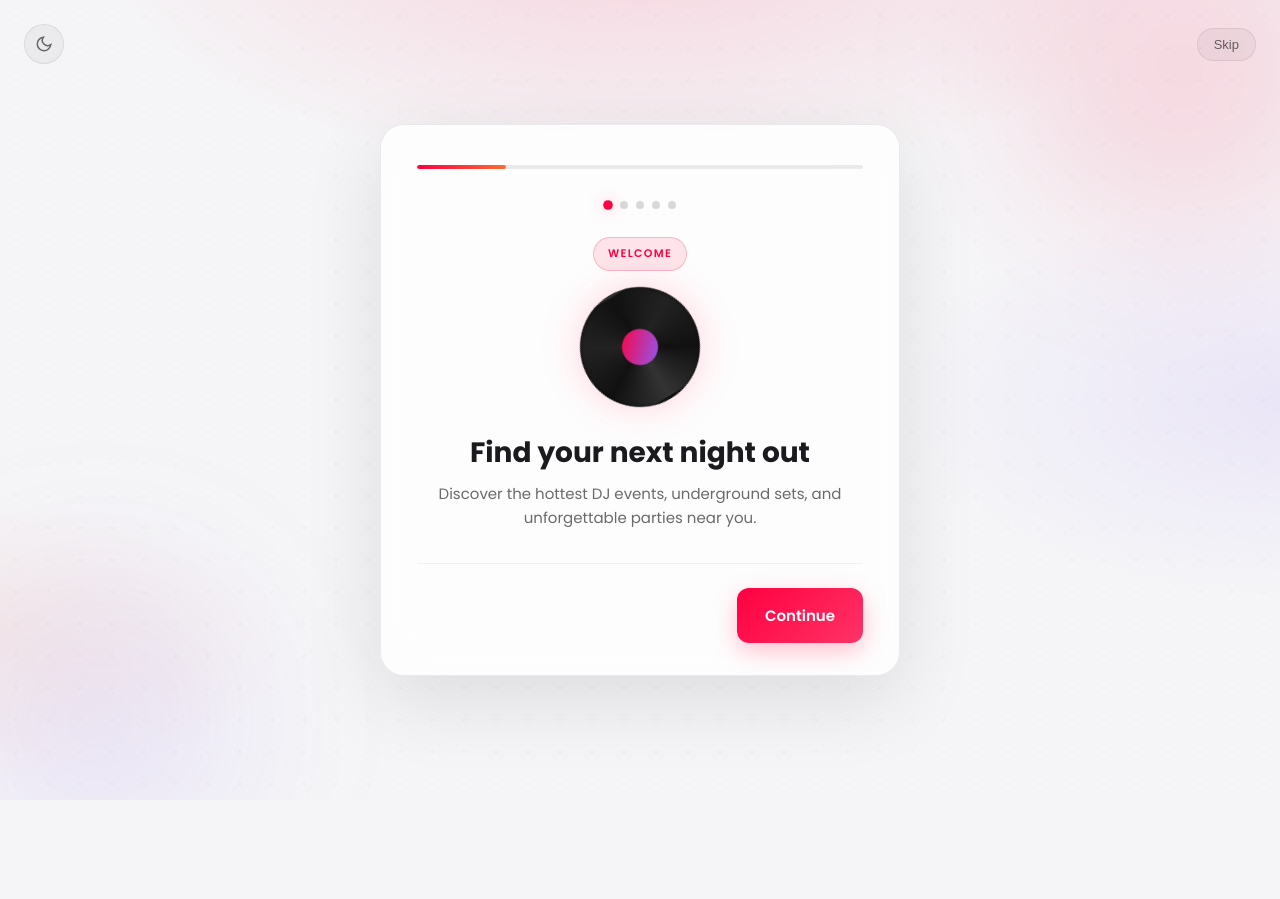
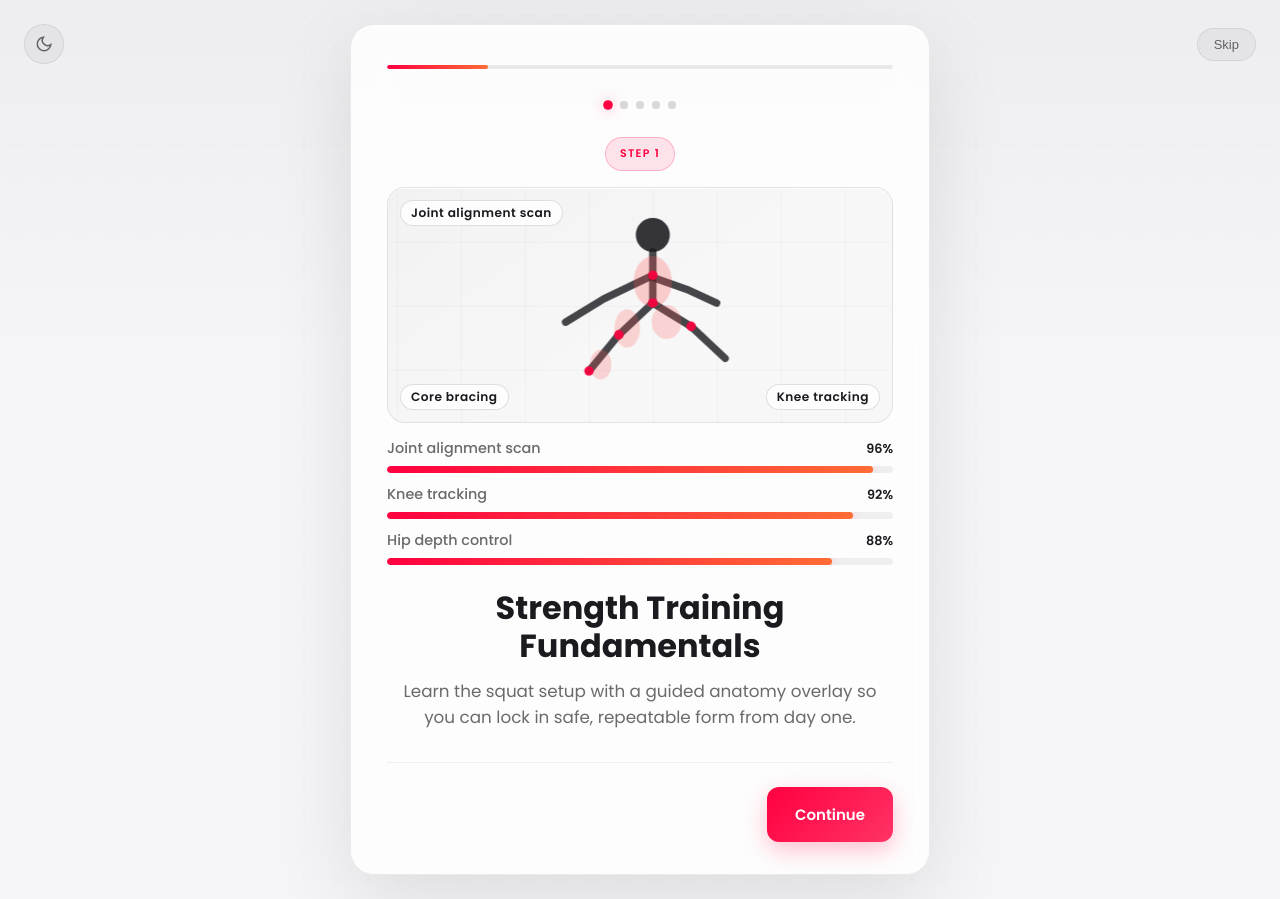
Before and after one commit to AndrewTattersall/next-events, a Next.js app: page /onboarding in a window 1280 px wide. Before the commit the page ends 800 px from the top, so only its background shows below. Built offline with nearby package versions, Linux system fonts and the light colour scheme.

Commit message:
Add animated squat hero for onboarding step one
Co-authored-by: andrewt <AndrewTattersall@users.noreply.github.com>

```diff
--- a/components/onboarding/OnboardingFlow.js
+++ b/components/onboarding/OnboardingFlow.js
@@ -7,11 +7,16 @@ const STEPS = [
   {
     id: "welcome",
     icon: null,
-    badge: "Welcome",
-    title: "Find your next night out",
+    badge: "Step 1",
+    title: "Strength Training Fundamentals",
     subtitle:
-      "Discover the hottest DJ events, underground sets, and unforgettable parties near you.",
-    showVinyl: true,
+      "Learn the squat setup with a guided anatomy overlay so you can lock in safe, repeatable form from day one.",
+    showHero: true,
+    heroTracks: [
+      { label: "Joint alignment scan", value: 96 },
+      { label: "Knee tracking", value: 92 },
+      { label: "Hip depth control", value: 88 },
+    ],
   },
   {
     id: "discover",
@@ -133,9 +138,6 @@ export default function OnboardingFlow() {
 
   return (
     <div className={styles.page}>
-      <div className={`${styles.glowOrb} ${styles.glowOrbOne}`} />
-      <div className={`${styles.glowOrb} ${styles.glowOrbTwo}`} />
-
       <div className={styles.topBar}>
         <ThemeToggle />
         <button type="button" className={styles.skipLink} onClick={finish}>
@@ -164,7 +166,63 @@ export default function OnboardingFlow() {
             <span className={styles.badge}>{step.badge}</span>
           </div>
 
-          {step.showVinyl && <div className={styles.vinyl} />}
+          {step.showHero && (
+            <div className={styles.hero}>
+              <div className={styles.heroVisual}>
+                <svg
+                  className={styles.heroSvg}
+                  viewBox="0 0 360 220"
+                  role="img"
+                  aria-label="Animated squat posture anatomy scan"
+                >
+                  <g className={styles.heroBody}>
+                    <circle className={styles.heroHead} cx="192" cy="44" r="16" />
+                    <path className={styles.heroBone} d="M192 60 L192 108" />
+                    <path className={styles.heroBone} d="M192 82 L146 104 L110 126" />
+                    <path className={styles.heroBone} d="M192 84 L226 96 L252 108" />
+                    <path className={styles.heroBone} d="M192 108 L160 138 L132 172" />
+                    <path className={styles.heroBone} d="M192 108 L228 130 L260 160" />
+                  </g>
+
+                  <g className={styles.heroMuscles}>
+                    <ellipse className={styles.heroMuscleCore} cx="192" cy="88" rx="18" ry="24" />
+                    <ellipse className={styles.heroMuscleQuad} cx="168" cy="132" rx="12" ry="18" />
+                    <ellipse className={styles.heroMuscleGlute} cx="205" cy="126" rx="14" ry="16" />
+                    <ellipse className={styles.heroMuscleCalf} cx="143" cy="166" rx="10" ry="14" />
+                  </g>
+
+                  <g className={styles.heroJoints}>
+                    <circle cx="192" cy="82" r="4.5" />
+                    <circle cx="192" cy="108" r="4.5" />
+                    <circle cx="160" cy="138" r="4.5" />
+                    <circle cx="132" cy="172" r="4.5" />
+                    <circle cx="228" cy="130" r="4.5" />
+                  </g>
+                </svg>
+
+                <div className={styles.scanSweep} />
+                <span className={`${styles.heroTag} ${styles.heroTagTop}`}>Joint alignment scan</span>
+                <span className={`${styles.heroTag} ${styles.heroTagLeft}`}>Core bracing</span>
+                <span className={`${styles.heroTag} ${styles.heroTagRight}`}>Knee tracking</span>
+              </div>
+
+              {step.heroTracks && (
+                <ul className={styles.heroTracks}>
+                  {step.heroTracks.map((track) => (
+                    <li key={track.label} className={styles.heroTrackItem}>
+                      <div className={styles.heroTrackTextRow}>
+                        <span className={styles.heroTrackLabel}>{track.label}</span>
+                        <span className={styles.heroTrackValue}>{track.value}%</span>
+                      </div>
+                      <span className={styles.heroTrackBar}>
+                        <span className={styles.heroTrackFill} style={{ width: `${track.value}%` }} />
+                      </span>
+                    </li>
+                  ))}
+                </ul>
+              )}
+            </div>
+          )}
 
           {step.showConfetti && (
             <div className={styles.confetti}>
--- a/styles/Onboarding.module.css
+++ b/styles/Onboarding.module.css
@@ -6,21 +6,7 @@
   padding: 24px;
   position: relative;
   overflow: hidden;
-  background: radial-gradient(
-      ellipse 80% 60% at 50% -10%,
-      var(--onboarding-glow-1),
-      transparent 55%
-    ),
-    radial-gradient(
-      ellipse 60% 50% at 100% 50%,
-      var(--onboarding-glow-2),
-      transparent 50%
-    ),
-    radial-gradient(
-      ellipse 50% 40% at 0% 80%,
-      var(--onboarding-glow-3),
-      transparent 45%
-    ),
+  background: linear-gradient(180deg, var(--onboarding-surface-subtle), transparent 40%),
     var(--color-bg);
   transition: background 0.25s ease;
 }
@@ -49,36 +35,11 @@
   gap: 12px;
 }
 
-.glowOrb {
-  position: absolute;
-  border-radius: 50%;
-  filter: blur(80px);
-  pointer-events: none;
-  animation: float 8s ease-in-out infinite;
-}
-
-.glowOrbOne {
-  width: 320px;
-  height: 320px;
-  background: var(--onboarding-orb-1);
-  top: -80px;
-  right: -60px;
-}
-
-.glowOrbTwo {
-  width: 280px;
-  height: 280px;
-  background: var(--onboarding-orb-2);
-  bottom: -60px;
-  left: -40px;
-  animation-delay: -3s;
-}
-
 .card {
   position: relative;
   z-index: 1;
   width: 100%;
-  max-width: 520px;
+  max-width: 580px;
   background: var(--onboarding-surface);
   border: 1px solid var(--onboarding-border);
   border-radius: 24px;
@@ -165,21 +126,219 @@
 }
 
 .title {
-  font-size: 28px;
+  font-size: clamp(1.65rem, 2.8vw, 2rem);
   font-weight: 700;
   color: var(--color-text);
-  line-height: 1.25;
+  line-height: 1.2;
   margin-bottom: 12px;
   text-align: center;
 }
 
 .subtitle {
-  font-size: 15px;
+  font-size: clamp(0.95rem, 1.4vw, 1.05rem);
   font-weight: 400;
   color: var(--color-text-muted);
-  line-height: 1.65;
+  line-height: 1.55;
   text-align: center;
   margin-bottom: 28px;
+}
+
+.hero {
+  margin: 0 0 24px;
+}
+
+.heroVisual {
+  position: relative;
+  height: 236px;
+  border-radius: 18px;
+  border: 1px solid var(--onboarding-border);
+  background: linear-gradient(
+      145deg,
+      var(--onboarding-surface-hover) 0%,
+      var(--onboarding-surface-subtle) 55%
+    ),
+    var(--onboarding-surface);
+  box-shadow: inset 0 1px 0 var(--onboarding-inset-highlight);
+  overflow: hidden;
+}
+
+.heroVisual::before {
+  content: "";
+  position: absolute;
+  inset: 0;
+  background-image: linear-gradient(
+      90deg,
+      transparent 0,
+      transparent 14%,
+      var(--onboarding-border-subtle) 14%,
+      var(--onboarding-border-subtle) 15%,
+      transparent 15%
+    ),
+    linear-gradient(
+      0deg,
+      transparent 0,
+      transparent 14%,
+      var(--onboarding-border-subtle) 14%,
+      var(--onboarding-border-subtle) 15%,
+      transparent 15%
+    );
+  background-size: 64px 64px;
+  opacity: 0.45;
+  pointer-events: none;
+}
+
+.heroSvg {
+  position: absolute;
+  inset: 0;
+  width: 100%;
+  height: 100%;
+  z-index: 2;
+}
+
+.heroBody {
+  transform-origin: 192px 110px;
+  animation: heroPose 2.8s ease-in-out infinite;
+}
+
+.heroHead {
+  fill: var(--color-text);
+  opacity: 0.88;
+}
+
+.heroBone {
+  fill: none;
+  stroke: var(--color-text);
+  opacity: 0.8;
+  stroke-width: 7;
+  stroke-linecap: round;
+  stroke-linejoin: round;
+}
+
+.heroMuscleCore {
+  fill: rgba(255, 84, 84, 0.42);
+  animation: muscleGlow 2.6s ease-in-out infinite;
+}
+
+.heroMuscleQuad {
+  fill: rgba(255, 84, 84, 0.38);
+  animation: muscleGlow 2.6s ease-in-out infinite 0.3s;
+}
+
+.heroMuscleGlute {
+  fill: rgba(255, 84, 84, 0.35);
+  animation: muscleGlow 2.6s ease-in-out infinite 0.55s;
+}
+
+.heroMuscleCalf {
+  fill: rgba(255, 84, 84, 0.32);
+  animation: muscleGlow 2.6s ease-in-out infinite 0.75s;
+}
+
+.heroJoints circle {
+  fill: var(--color-accent);
+  opacity: 0.9;
+}
+
+.scanSweep {
+  position: absolute;
+  left: -35%;
+  top: 0;
+  width: 35%;
+  height: 100%;
+  background: linear-gradient(
+    90deg,
+    transparent 0%,
+    rgba(255, 0, 64, 0.25) 50%,
+    transparent 100%
+  );
+  z-index: 3;
+  animation: scanSweep 2.8s ease-in-out infinite;
+}
+
+.heroTag {
+  position: absolute;
+  z-index: 4;
+  display: inline-flex;
+  align-items: center;
+  justify-content: center;
+  font-size: clamp(0.68rem, 1.35vw, 0.76rem);
+  font-weight: 600;
+  letter-spacing: 0.04em;
+  color: var(--color-text);
+  background: var(--onboarding-surface);
+  border: 1px solid var(--onboarding-border-strong);
+  border-radius: 999px;
+  padding: 6px 10px;
+  line-height: 1;
+  white-space: nowrap;
+  max-width: 170px;
+  overflow: hidden;
+  text-overflow: ellipsis;
+}
+
+.heroTagTop {
+  top: 12px;
+  left: 12px;
+}
+
+.heroTagLeft {
+  bottom: 12px;
+  left: 12px;
+}
+
+.heroTagRight {
+  bottom: 12px;
+  right: 12px;
+}
+
+.heroTracks {
+  list-style: none;
+  margin-top: 14px;
+  display: flex;
+  flex-direction: column;
+  gap: 10px;
+}
+
+.heroTrackItem {
+  display: flex;
+  flex-direction: column;
+  gap: 6px;
+}
+
+.heroTrackTextRow {
+  display: flex;
+  align-items: center;
+  justify-content: space-between;
+  gap: 10px;
+}
+
+.heroTrackLabel {
+  font-size: clamp(0.8rem, 1.4vw, 0.9rem);
+  font-weight: 500;
+  color: var(--color-text-muted);
+  line-height: 1.2;
+}
+
+.heroTrackValue {
+  font-size: 0.8rem;
+  font-weight: 600;
+  color: var(--color-text);
+}
+
+.heroTrackBar {
+  width: 100%;
+  height: 7px;
+  border-radius: 999px;
+  background: var(--onboarding-border-subtle);
+  overflow: hidden;
+}
+
+.heroTrackFill {
+  display: block;
+  height: 100%;
+  border-radius: inherit;
+  background: linear-gradient(90deg, var(--color-accent), var(--color-accent-warm));
+  box-shadow: 0 0 12px var(--onboarding-next-shadow);
 }
 
 .featureList {
@@ -336,38 +495,6 @@
   background: var(--onboarding-surface-hover);
 }
 
-.vinyl {
-  width: 120px;
-  height: 120px;
-  margin: 0 auto 28px;
-  border-radius: 50%;
-  background: conic-gradient(
-    from 0deg,
-    #111 0deg,
-    #222 60deg,
-    #111 120deg,
-    #333 180deg,
-    #111 240deg,
-    #222 300deg,
-    #111 360deg
-  );
-  border: 3px solid var(--onboarding-vinyl-border);
-  position: relative;
-  animation: spin 6s linear infinite;
-  box-shadow: 0 0 40px var(--onboarding-vinyl-shadow);
-}
-
-.vinyl::after {
-  content: "";
-  position: absolute;
-  inset: 0;
-  margin: auto;
-  width: 36px;
-  height: 36px;
-  border-radius: 50%;
-  background: linear-gradient(135deg, var(--color-accent), var(--color-purple));
-}
-
 .confetti {
   display: flex;
   justify-content: center;
@@ -387,22 +514,40 @@
   }
 }
 
-@keyframes float {
+@keyframes heroPose {
   0%,
   100% {
-    transform: translateY(0);
+    transform: translateY(0) scale(1);
   }
-  50% {
-    transform: translateY(-20px);
+  45% {
+    transform: translateY(8px) scale(0.98);
+  }
+  65% {
+    transform: translateY(4px) scale(0.99);
   }
 }
 
-@keyframes spin {
-  from {
-    transform: rotate(0deg);
+@keyframes scanSweep {
+  0% {
+    left: -35%;
+    opacity: 0.2;
   }
-  to {
-    transform: rotate(360deg);
+  40% {
+    opacity: 0.9;
+  }
+  100% {
+    left: 100%;
+    opacity: 0.2;
+  }
+}
+
+@keyframes muscleGlow {
+  0%,
+  100% {
+    opacity: 0.6;
+  }
+  50% {
+    opacity: 1;
   }
 }
 
@@ -414,6 +559,15 @@
 
   .title {
     font-size: 24px;
+  }
+
+  .heroVisual {
+    height: 204px;
+  }
+
+  .heroTagLeft,
+  .heroTagRight {
+    display: none;
   }
 
   .actions {
```
